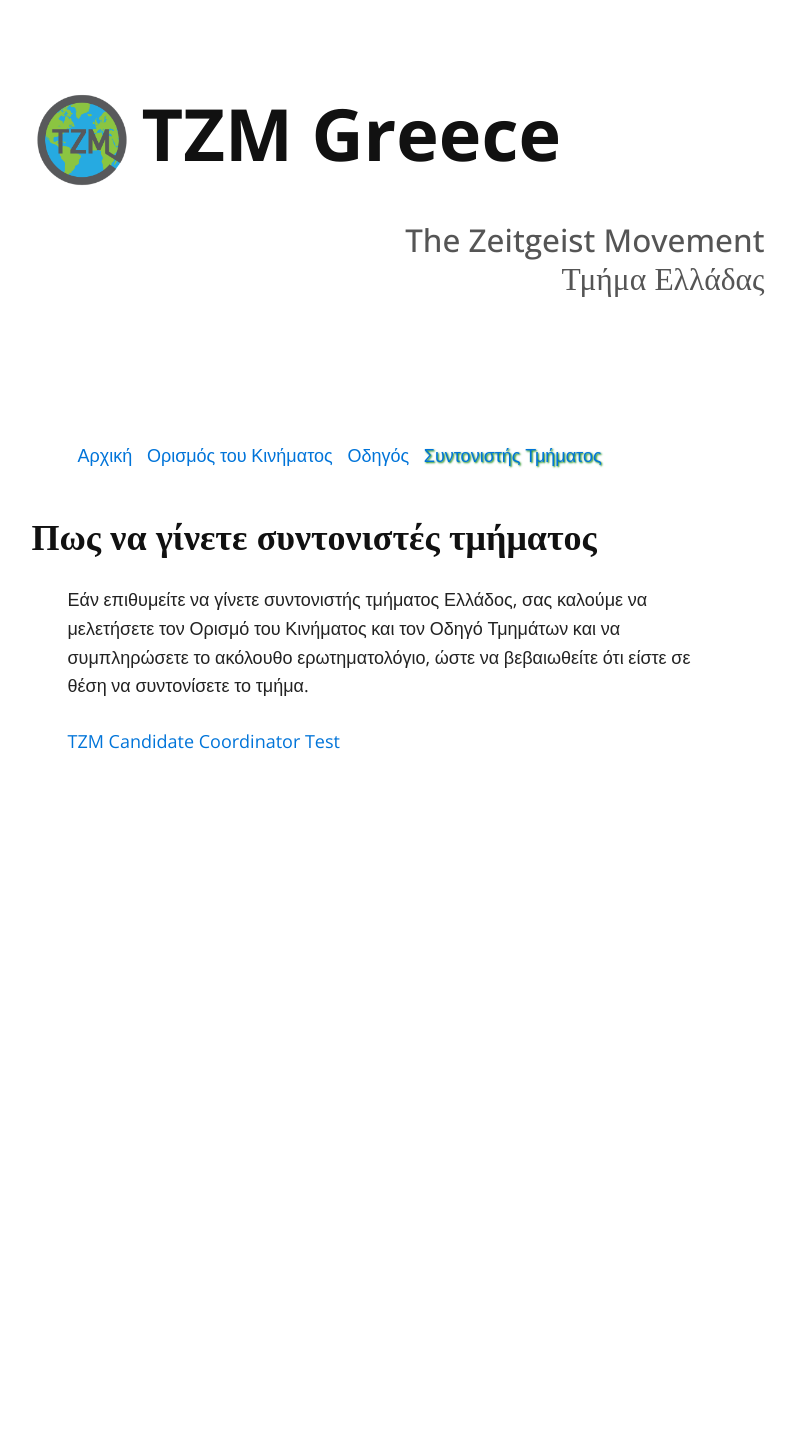
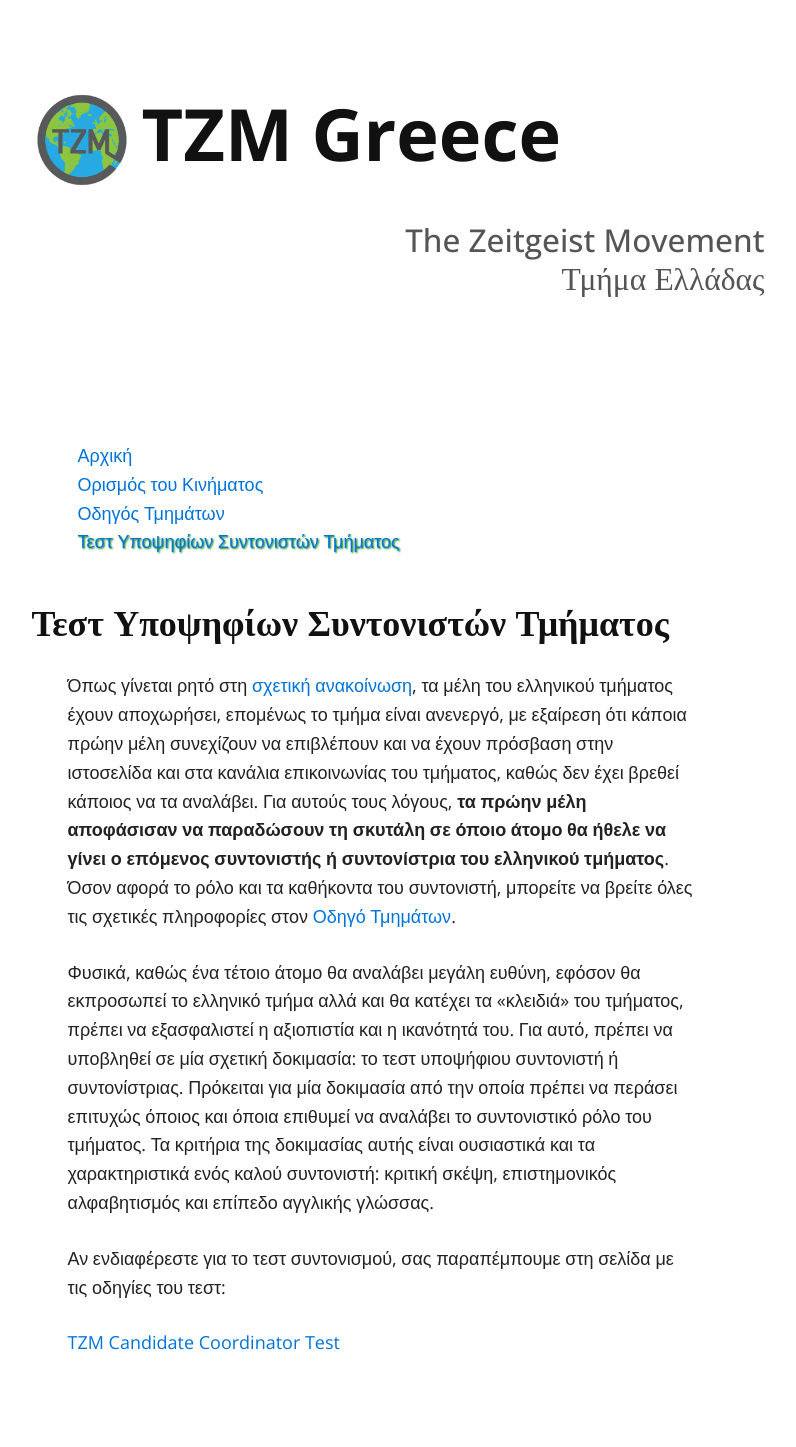
Before and after one commit to tzmgreece/tzmgreece.github.io, a Jekyll site: the page built from coordinator.md, in a window 1280 px wide. Shown: the whole page, without its empty margins (260-1056 px from the left). Built offline with Jekyll 4.4.1, drawn with Linux system fonts in a browser that asks for light colours; nearby versions of some CDN libraries; our own code applies the rules of GitHub Pages for plain Markdown files; before the commit the page ends 900 px from its top, so only the background shows below that.

Commit message:
Updated page contents as discussed in email.

```diff
--- a/coordinator.md
+++ b/coordinator.md
@@ -7,15 +7,16 @@ layout: default
 <ul class="menu">
 <li><a href="/">Αρχική</a></li>
 <li><a href="/tzmdefined">Ορισμός του Κινήματος</a></li>
-<li><a href="/guide">Οδηγός</a></li>
-<li><a href="/coordinator" class="active">Συντονιστής Τμήματος</a></li>
+<li><a href="/guide">Οδηγός Τμημάτων</a></li>
+<li><a href="/coordinator" class="active">Τεστ Υποψηφίων Συντονιστών Τμήματος</a></li>
 </ul>
 
-### Πως να γίνετε συντονιστές τμήματος
+### Τεστ Υποψηφίων Συντονιστών Τμήματος
 
-Εάν επιθυμείτε να γίνετε συντονιστής τμήματος Ελλάδος, σας καλούμε να
-μελετήσετε τον Ορισμό του Κινήματος και τον Οδηγό Τμημάτων και να συμπληρώσετε
-το ακόλουθο ερωτηματολόγιο, ώστε να βεβαιωθείτε ότι είστε σε θέση να
-συντονίσετε το τμήμα.
+Όπως γίνεται ρητό στη [σχετική ανακοίνωση](/), τα μέλη του ελληνικού τμήματος έχουν αποχωρήσει, επομένως το τμήμα είναι ανενεργό, με εξαίρεση ότι κάποια πρώην μέλη συνεχίζουν να επιβλέπουν και να έχουν πρόσβαση στην ιστοσελίδα και στα κανάλια επικοινωνίας του τμήματος, καθώς δεν έχει βρεθεί κάποιος να τα αναλάβει. Για αυτούς τους λόγους, **τα πρώην μέλη αποφάσισαν να παραδώσουν τη σκυτάλη σε όποιο άτομο θα ήθελε να γίνει ο επόμενος συντονιστής ή συντονίστρια του ελληνικού τμήματος**. Όσον αφορά το ρόλο και τα καθήκοντα του συντονιστή, μπορείτε να βρείτε όλες τις σχετικές πληροφορίες στον [Οδηγό Τμημάτων](/guide).
+
+Φυσικά, καθώς ένα τέτοιο άτομο θα αναλάβει μεγάλη ευθύνη, εφόσον θα εκπροσωπεί το ελληνικό τμήμα αλλά και θα κατέχει τα «κλειδιά» του τμήματος, πρέπει να εξασφαλιστεί η αξιοπιστία και η ικανότητά του. Για αυτό, πρέπει να υποβληθεί σε μία σχετική δοκιμασία: το τεστ υποψήφιου συντονιστή ή συντονίστριας. Πρόκειται για μία δοκιμασία από την οποία πρέπει να περάσει επιτυχώς όποιος και όποια επιθυμεί να αναλάβει το συντονιστικό ρόλο του τμήματος. Τα κριτήρια της δοκιμασίας αυτής είναι ουσιαστικά και τα χαρακτηριστικά ενός καλού συντονιστή: κριτική σκέψη, επιστημονικός αλφαβητισμός και επίπεδο αγγλικής γλώσσας.
+
+Αν ενδιαφέρεστε για το τεστ συντονισμού, σας παραπέμπουμε στη σελίδα με τις οδηγίες του τεστ:
 
 [TZM Candidate Coordinator Test](https://docs.google.com/forms/d/e/1FAIpQLSdCwHnoCBM96R75ZvR8nEwFP7D8CVKIMjTWMxO7bcSRo_Zp7w/viewform?c=0&w=1&usp=mail_form_link)
--- a/css/solo.css
+++ b/css/solo.css
@@ -119,7 +119,6 @@ ul.menu {
 }
 
 ul.menu > li {
-    display: inline;
     margin-left: 10px;
 }
 
```
Also changed, not shown: guide.md (+2 -2 lines), index.md (+5 -3 lines), tzmdefined.md (+2 -2 lines), 5 other files.
